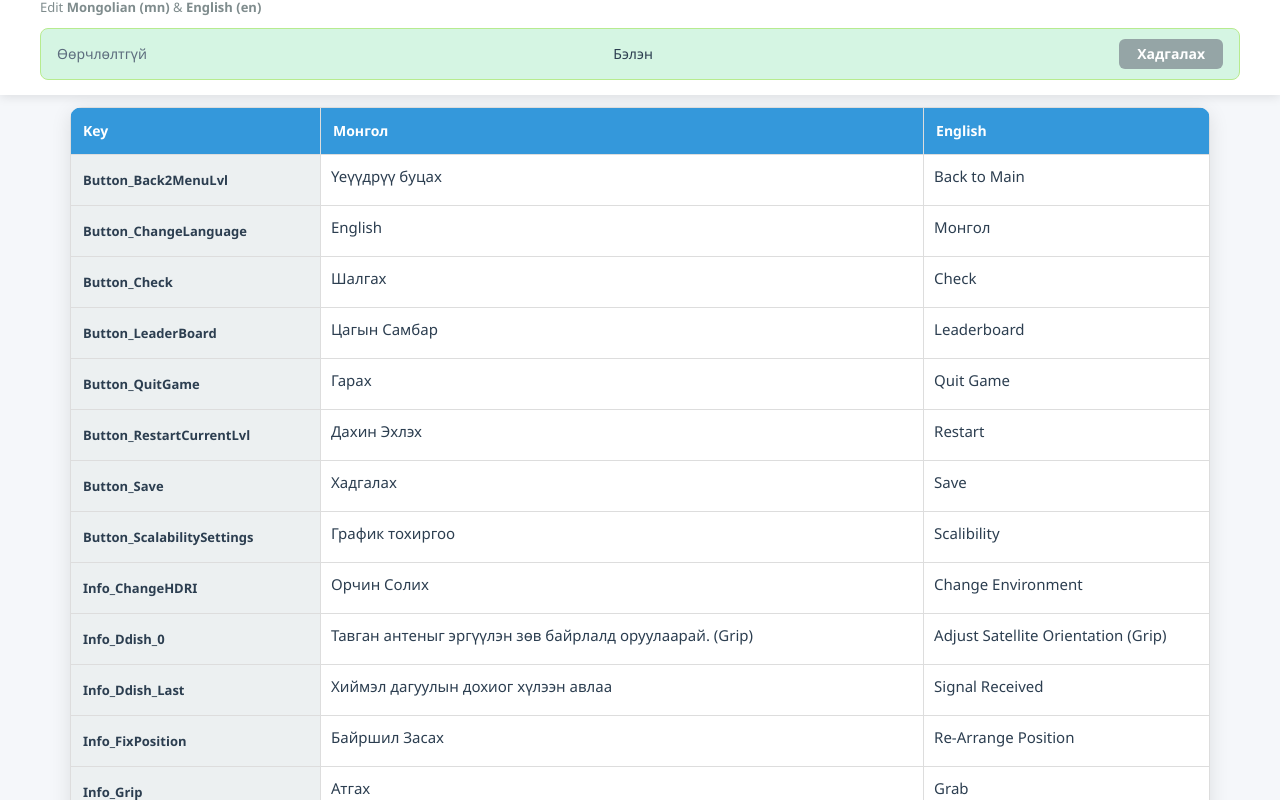
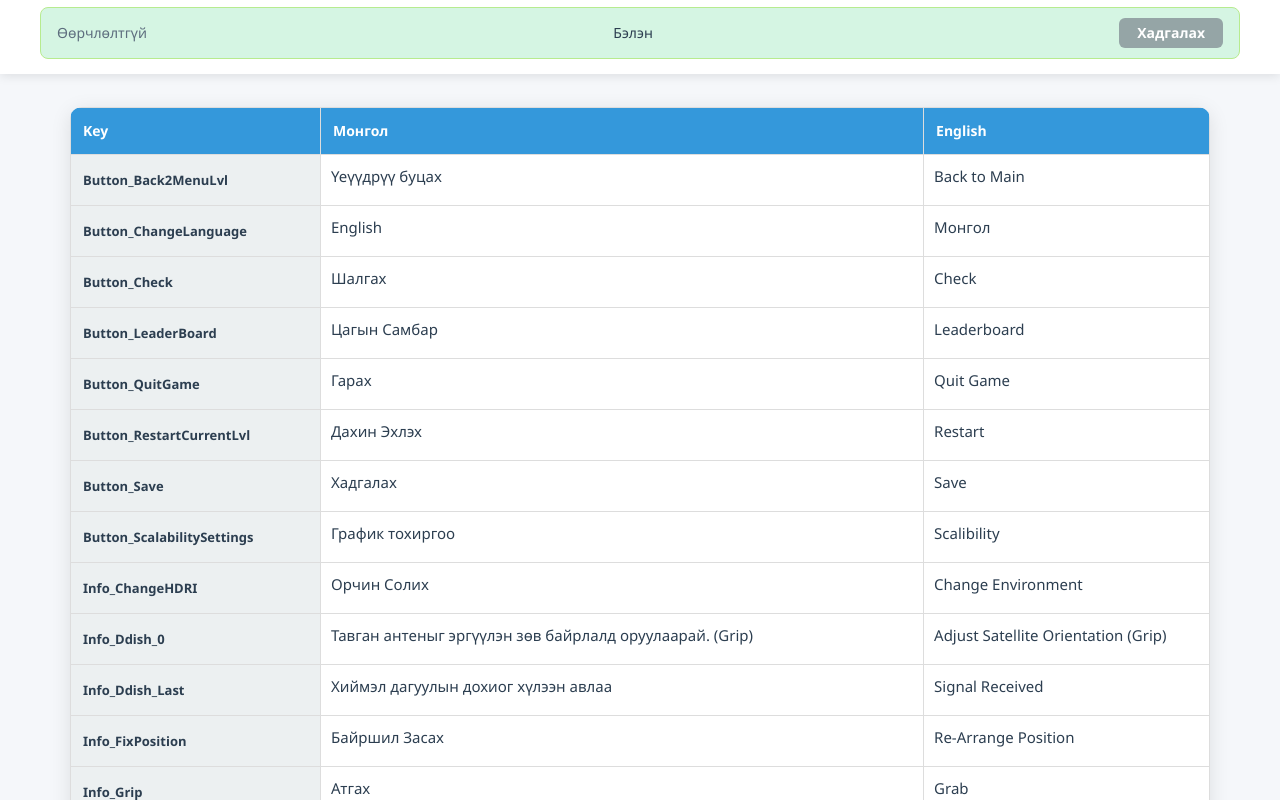
Before and after one commit to Devanuna/WelcomeVerseTextEditor, a plain HTML site: page index.html in a window 1280 px wide. Shown: the part 53-853 px from the top of the page. Drawn offline with Linux system fonts and the light colour scheme.

Commit message:
Update index.html

```diff
--- a/index.html
+++ b/index.html
@@ -30,7 +30,6 @@
     .header-top { display: flex; align-items: center; justify-content: space-between; gap: 20px; }
     .header-info { flex: 1; min-width: 0; }
     h1 { font-size: 22px; color: var(--text); }
-    .header-desc { font-size: 13px; color: #7f8c8d; }
     .header-status-bar {
       display: flex; align-items: center; justify-content: space-between;
       gap: 12px; padding: 10px 16px; border-radius: 8px;
@@ -53,7 +52,7 @@
     }
     button:hover:not(:disabled) { background: #219653; transform: translateY(-1px); }
     button:disabled { background: #95a5a6; cursor: not-allowed; }
-    .container { max-width: 1200px; margin: 0 auto; padding: 20px 30px 40px; }
+    .container { max-width: 1200px; margin: 0 auto; padding-top: 20px; padding-left: 30px; padding-right: 30px; }
     table { width: 100%; border-collapse: collapse; background: #fff; border-radius: 12px;
       overflow: hidden; box-shadow: 0 4px 20px rgba(0,0,0,.1); margin-top: 20px; }
     th, td { border: 1px solid var(--border); text-align: left; vertical-align: top; }
@@ -99,7 +98,7 @@
     @keyframes spin { to { transform: rotate(360deg); } }
     #loadingText { font-size: 16px; font-weight: 500; color: var(--text); }
 
-    footer { text-align: center; margin-top: 60px; color: #7f8c8d; font-size: 14px; padding: 20px 0; }
+    footer { text-align: center; color: #7f8c8d; font-size: 14px; padding: 20px 0; }
   </style>
 </head>
 <body>
@@ -117,7 +116,6 @@
       <div class="header-top">
         <div class="header-info">
           <h1>WelcomeVerse Text Editor</h1>
-          <p class="header-desc">Edit <strong>Mongolian (mn)</strong> & <strong>English (en)</strong></p>
         </div>
       </div>
       <div class="header-status-bar" id="statusBar">
```
